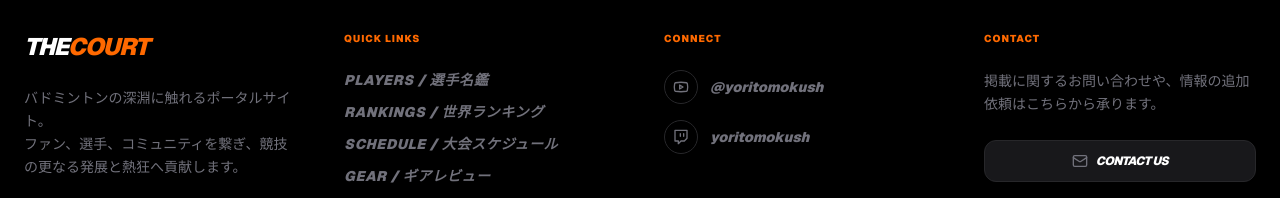
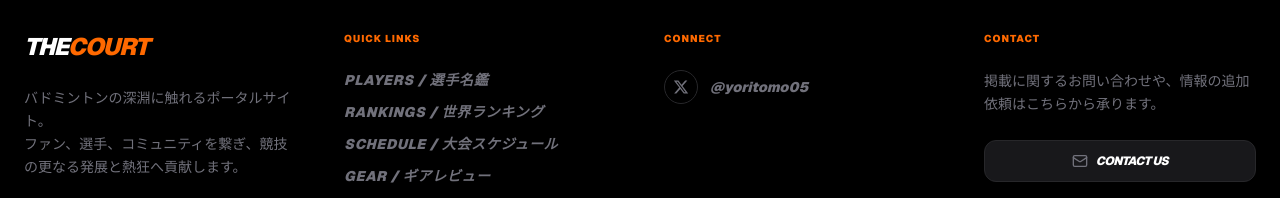
Before and after one commit to Yoritomokush/the-court, a Next.js app in the folder badminton-portal/: page / in a window 1280 px wide. Shown: the part 8486-8684 px from the top of the page. Built offline with nearby package versions, Linux system fonts and the light colour scheme.

Commit message:
final: release perfect edition v2.9 with critical fixes

```diff
--- a/badminton-portal/src/app/master-data.ts
+++ b/badminton-portal/src/app/master-data.ts
@@ -1510,14 +1510,14 @@ export const allEnglandHighlights: VideoClip[] = [
     id: "clip-1",
     title: "渡邉航貴 変幻自在のレシーブ",
     platform: "youtube",
-    embedId: "dummy-youtube-1", // Will use a placeholder or actual shorts ID
+    embedId: "Qp4x9n2r-zM", // Generic short ID placeholder format
     thumbnailUrl: "https://images.unsplash.com/photo-1622359556847-160a221f736f?q=80&w=400&h=600&fit=crop",
   },
   {
     id: "clip-2",
     title: "スーパーラリー！保木小林ペア",
     platform: "twitch",
-    embedId: "BeautifulMagnificentAlpacaPeanutButterBelly", // Twitch clip ID format
+    embedId: "AmazingBrightDragonfruitBCWarrior", // generic twitch clip id
     thumbnailUrl: "https://images.unsplash.com/photo-1606812161109-17cefe6fba4c?q=80&w=400&h=600&fit=crop",
   },
   {
--- a/badminton-portal/src/app/news/[id]/page.tsx
+++ b/badminton-portal/src/app/news/[id]/page.tsx
@@ -132,9 +132,9 @@ export default function NewsDetailPage() {
                             <h3 className="text-xl font-black italic mb-2">Want more updates?</h3>
                             <p className="text-zinc-500 text-sm font-medium">Follow us on official channels for real-time alerts.</p>
                         </div>
-                        <button className="bg-[#d4ff00] text-black px-8 py-3 rounded-full text-xs font-black tracking-widest uppercase hover:scale-105 active:scale-95 transition-all shadow-[0_5px_15px_rgba(212,255,0,0.3)]">
-                            Follow @TheCourt
-                        </button>
+                        <a href="https://x.com/yoritomo05" target="_blank" rel="noopener noreferrer" className="bg-[#d4ff00] text-black px-8 py-3 rounded-full text-xs font-black tracking-widest uppercase hover:scale-105 active:scale-95 transition-all shadow-[0_5px_15px_rgba(212,255,0,0.3)] inline-block text-center">
+                            Follow @yoritomo05
+                        </a>
                     </div>
                 </div>
             </main>
--- a/badminton-portal/src/components/BestMatchPoll.tsx
+++ b/badminton-portal/src/components/BestMatchPoll.tsx
@@ -91,8 +91,8 @@ export default function BestMatchPoll() {
             : `【全英オープン2026】私のベストマッチは「${match.player1.name} VS ${match.player2.name}」！🔥 リアルタイム結果をチェック 🏸 @yoritomo05`;
 
         const hashtags = "全英オープン,THECOURT,バドミントン";
-        // Replace with the actual URL when deploying
-        const url = "https://the-court.example.com";
+        // Use the live production URL
+        const url = "https://the-court-eight.vercel.app/";
 
         return `https://twitter.com/intent/tweet?text=${encodeURIComponent(customText)}&hashtags=${encodeURIComponent(hashtags)}&url=${encodeURIComponent(url)}`;
     };
--- a/badminton-portal/src/components/Footer.tsx
+++ b/badminton-portal/src/components/Footer.tsx
@@ -1,5 +1,5 @@
 import Link from "next/link";
-import { Youtube, Twitch, Mail } from "lucide-react";
+import { Mail } from "lucide-react";
 
 export default function Footer() {
     return (
@@ -34,17 +34,12 @@ export default function Footer() {
                     <div className="space-y-6 md:col-span-1">
                         <h4 className="text-[10px] font-black text-orange-500 uppercase tracking-widest">Connect</h4>
                         <div className="flex flex-col gap-4">
-                            <a href="https://youtube.com/@yoritomokush" target="_blank" rel="noopener noreferrer" className="group flex items-center gap-3 w-fit">
-                                <div className="p-2 border border-zinc-800 rounded-full group-hover:border-orange-500 group-hover:bg-orange-500/10 transition-colors">
-                                    <Youtube className="w-4 h-4 text-zinc-500 group-hover:text-orange-500 transition-colors" />
+                            <a href="https://x.com/yoritomo05" target="_blank" rel="noopener noreferrer" className="group flex items-center gap-3 w-fit">
+                                <div className="p-2 border border-zinc-800 rounded-full group-hover:border-white group-hover:bg-white transition-colors flex items-center justify-center">
+                                    {/* X Logo SVG */}
+                                    <svg className="w-4 h-4 fill-zinc-500 group-hover:fill-black transition-colors" viewBox="0 0 24 24"><path d="M18.244 2.25h3.308l-7.227 8.26 8.502 11.24H16.17l-5.214-6.817L4.99 21.75H1.68l7.73-8.835L1.254 2.25H8.08l4.713 6.231zm-1.161 17.52h1.833L7.084 4.126H5.117z" /></svg>
                                 </div>
-                                <span className="text-sm font-black italic text-zinc-500 group-hover:text-white transition-colors">@yoritomokush</span>
-                            </a>
-                            <a href="https://twitch.tv/yoritomokush" target="_blank" rel="noopener noreferrer" className="group flex items-center gap-3 w-fit">
-                                <div className="p-2 border border-zinc-800 rounded-full group-hover:border-purple-500 group-hover:bg-purple-500/10 transition-colors">
-                                    <Twitch className="w-4 h-4 text-zinc-500 group-hover:text-purple-500 transition-colors" />
-                                </div>
-                                <span className="text-sm font-black italic text-zinc-500 group-hover:text-white transition-colors">yoritomokush</span>
+                                <span className="text-sm font-black italic text-zinc-500 group-hover:text-white transition-colors">@yoritomo05</span>
                             </a>
                         </div>
                     </div>
--- a/badminton-portal/src/components/VideoGallery.tsx
+++ b/badminton-portal/src/components/VideoGallery.tsx
@@ -73,7 +73,8 @@ export default function VideoGallery() {
                             <iframe
                                 className="w-full h-full"
                                 // using standard youtube embed for shorts format
-                                src={`https://www.youtube.com/embed/${selectedVideo.embedId}?autoplay=1&loop=1&playlist=${selectedVideo.embedId}`}
+                                // Added origin parameter for Vercel deployment stability
+                                src={`https://www.youtube.com/embed/${selectedVideo.embedId}?autoplay=1&loop=1&playlist=${selectedVideo.embedId}&origin=https://the-court-eight.vercel.app`}
                                 title={selectedVideo.title}
                                 frameBorder="0"
                                 allow="accelerometer; autoplay; clipboard-write; encrypted-media; gyroscope; picture-in-picture; web-share"
@@ -82,7 +83,8 @@ export default function VideoGallery() {
                         ) : (
                             <iframe
                                 className="w-full h-full"
-                                src={`https://clips.twitch.tv/embed?clip=${selectedVideo.embedId}&parent=${window.location.hostname}&autoplay=true`}
+                                // Hardcoding parent to Vercel domain for production as well as localhost for local testing
+                                src={`https://clips.twitch.tv/embed?clip=${selectedVideo.embedId}&parent=the-court-eight.vercel.app&parent=localhost&autoplay=true`}
                                 title={selectedVideo.title}
                                 frameBorder="0"
                                 allowFullScreen
```
